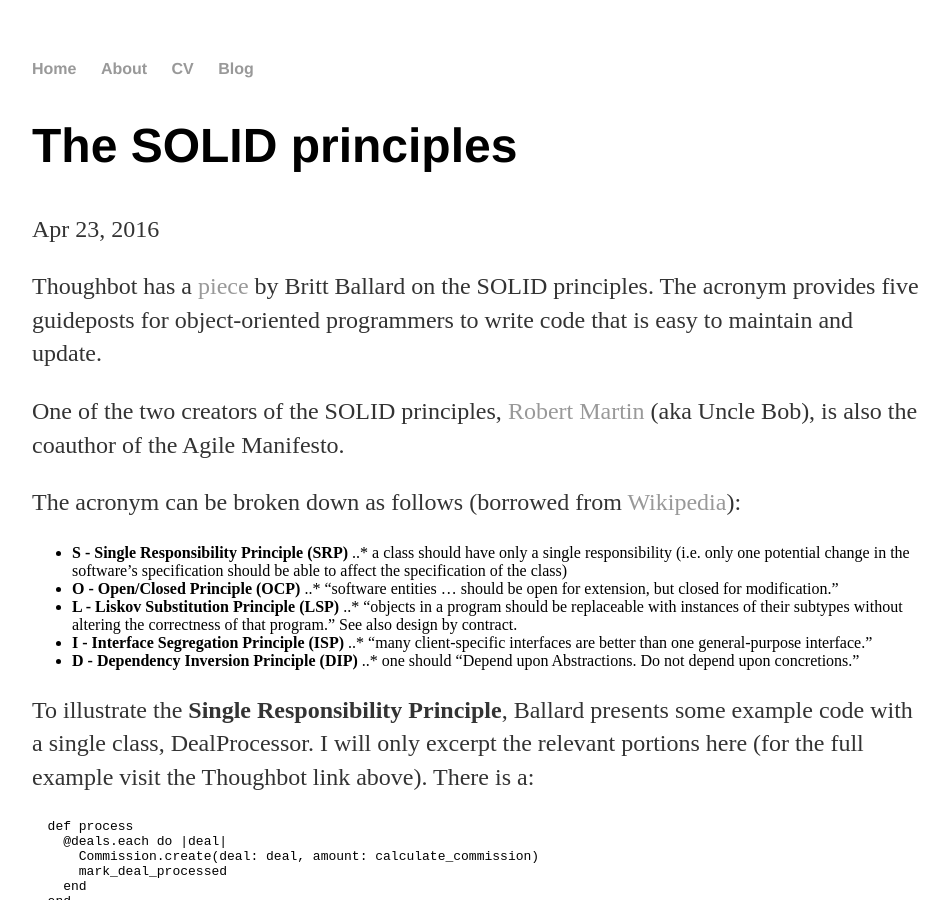
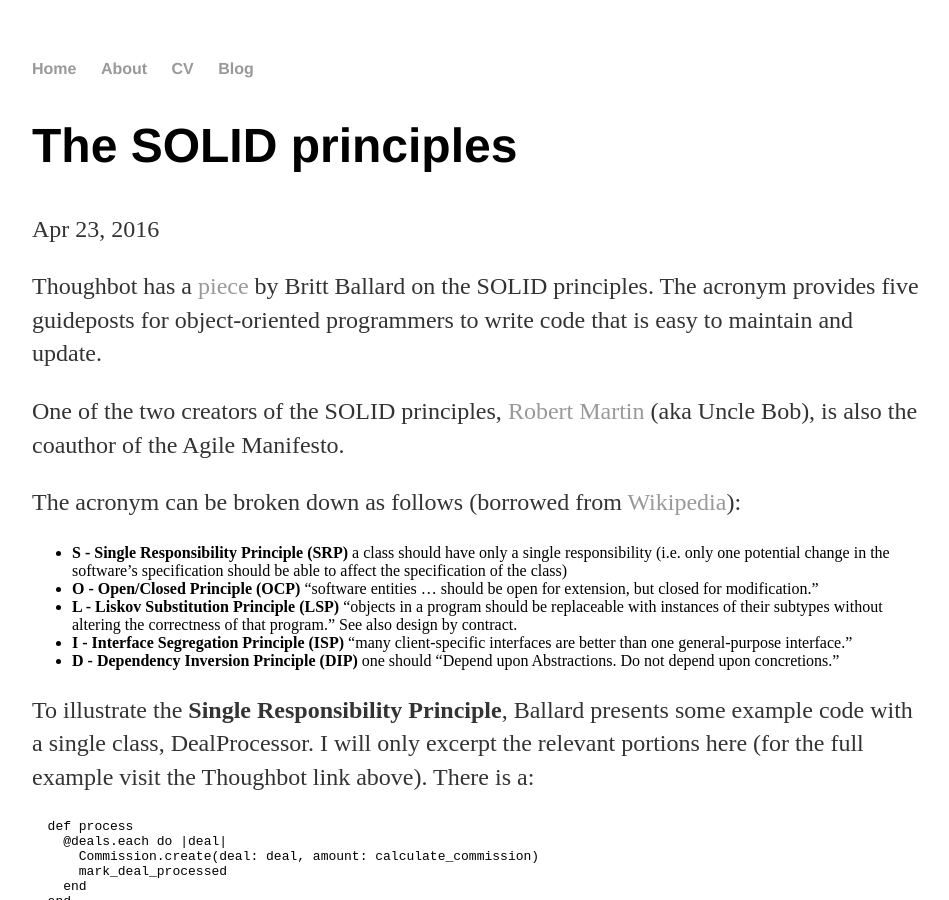
Before and after one commit to stevefake/stevefake.github.io, a Jekyll site: the page built from _posts/2016-04-23-SOLID-principles.md, in a window 1280 px wide and 900 px high. Shown: the whole window, without its empty margins (160-1109 px from the left). Built offline with Jekyll 4.4.1, drawn with Linux system fonts in a browser that asks for light colours.

```diff
--- a/_posts/2016-04-23-SOLID-principles.md
+++ b/_posts/2016-04-23-SOLID-principles.md
@@ -19,15 +19,15 @@ One of the two creators of the SOLID principles, [Robert Martin](https://en.wiki
 The acronym can be broken down as follows (borrowed from [Wikipedia](https://en.wikipedia.org/wiki/SOLID_(object-oriented_design))):
 
 * **S - Single Responsibility Principle (SRP)**
-..*  a class should have only a single responsibility (i.e. only one potential change in the software's specification should be able to affect the specification of the class)
+  a class should have only a single responsibility (i.e. only one potential change in the software's specification should be able to affect the specification of the class)
 * **O - Open/Closed Principle (OCP)**
-..*  “software entities … should be open for extension, but closed for modification.”
+  “software entities … should be open for extension, but closed for modification.”
 * **L - Liskov Substitution Principle (LSP)**
-..*  “objects in a program should be replaceable with instances of their subtypes without altering the correctness of that program.” See also design by contract.
+  “objects in a program should be replaceable with instances of their subtypes without altering the correctness of that program.” See also design by contract.
 * **I - Interface Segregation Principle (ISP)**
-..*  “many client-specific interfaces are better than one general-purpose interface.”
+  “many client-specific interfaces are better than one general-purpose interface.”
 * **D - Dependency Inversion Principle (DIP)**
-..*  one should “Depend upon Abstractions. Do not depend upon concretions.”
+  one should “Depend upon Abstractions. Do not depend upon concretions.”
 
 To illustrate the **Single Responsibility Principle**, Ballard presents some example
 code with a single class, DealProcessor. I will only excerpt the relevant
```
